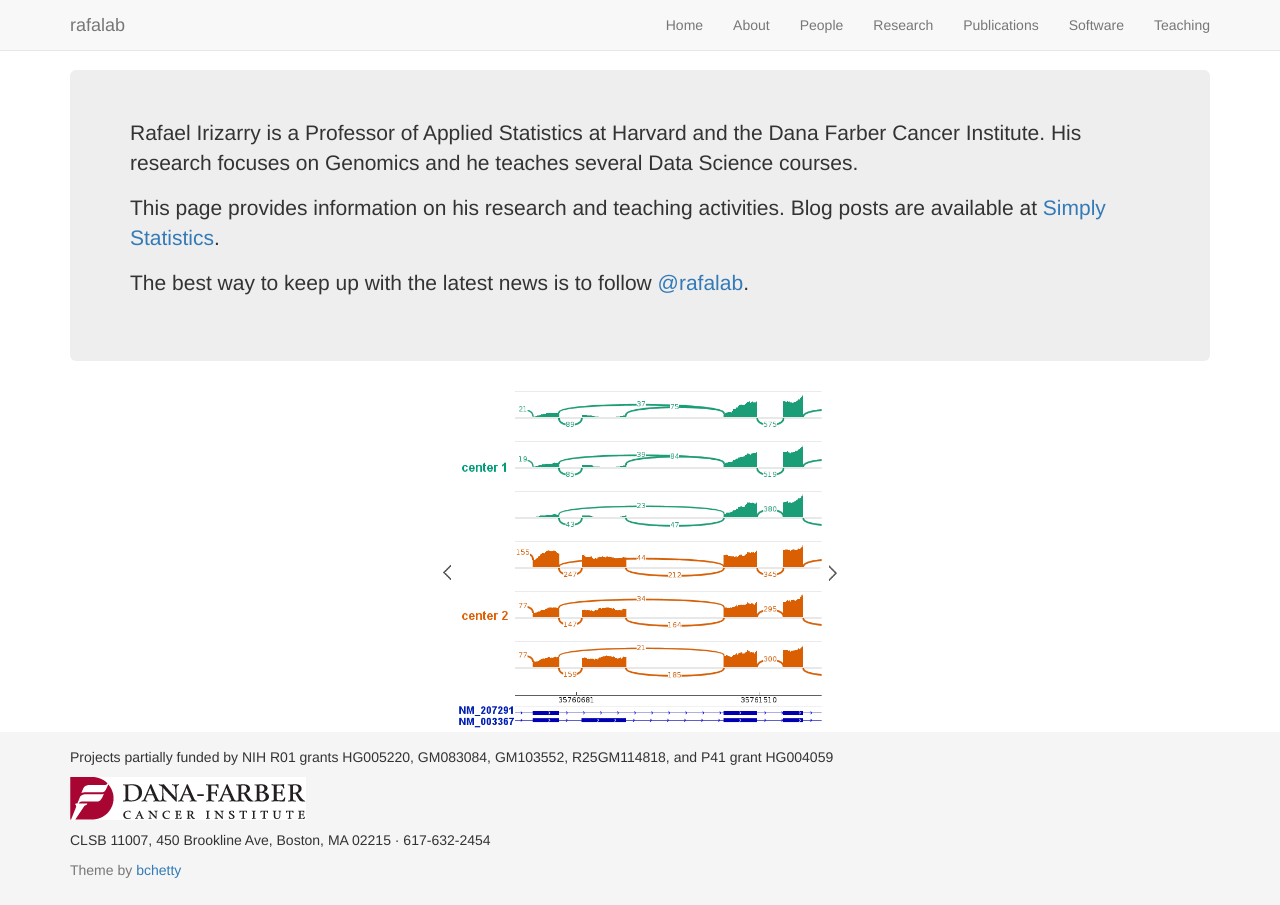
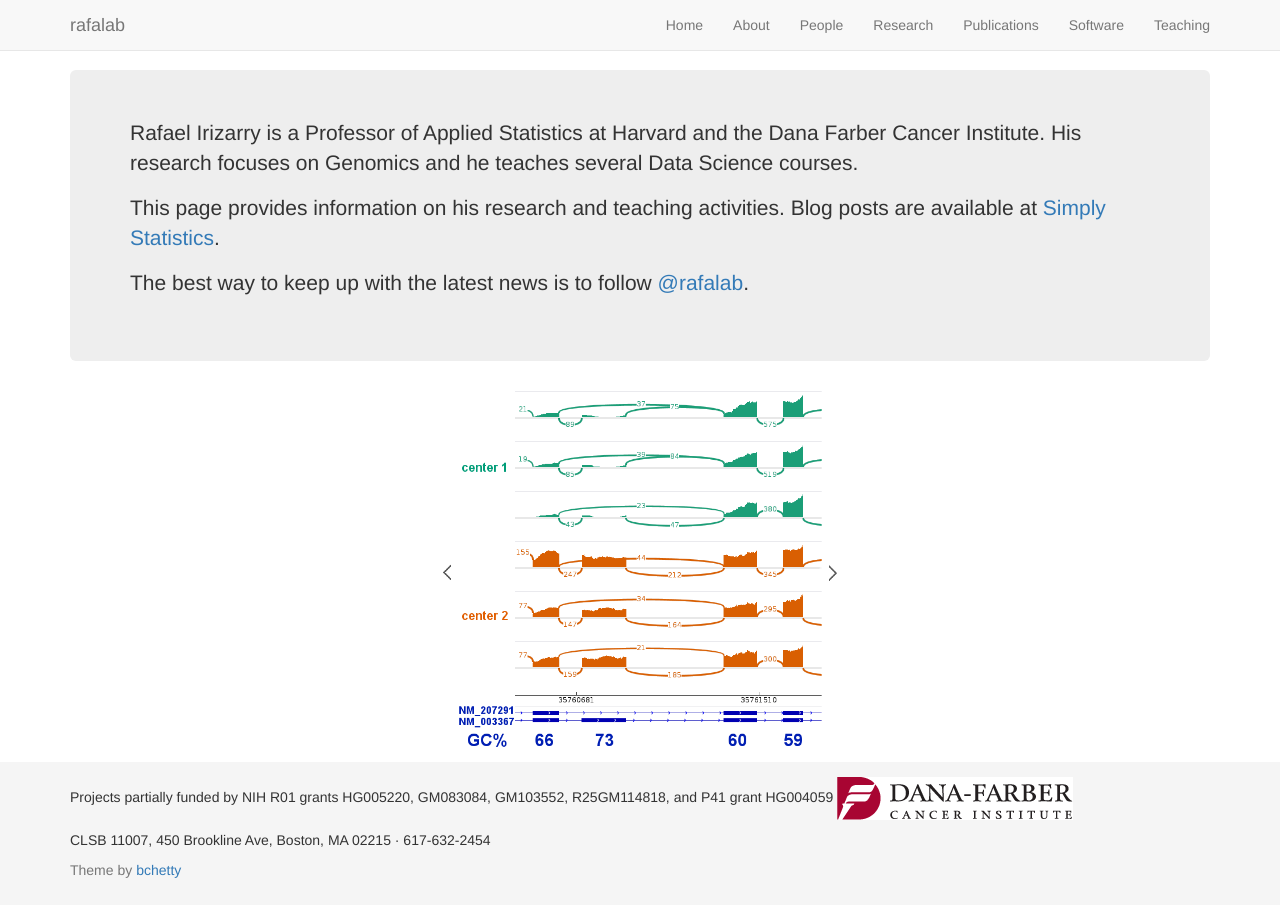
Before and after one commit to rafalab/rafalab.github.io, a Jekyll site: the page built from index.html, in a window 1280 px wide. Built offline with Jekyll 4.4.1, drawn with Linux system fonts in a browser that asks for light colours; nearby versions of some CDN libraries; the list of posts is cut into pages by our own code.

Commit message:
Update footer.html

```diff
--- a/_includes/footer.html
+++ b/_includes/footer.html
@@ -3,7 +3,7 @@
     <p>
     Projects partially funded by NIH R01 grants
   HG005220, GM083084, GM103552, R25GM114818, and P41 grant
-  HG004059 <p class="alignright"><img data-u="image" src="assets/img/DFimgHeader.gif" /></p>
+  HG004059 <img data-u="image" src="assets/img/DFimgHeader.gif" />
 <p> CLSB 11007, 450 Brookline Ave, Boston, MA 02215 &middot;
   617-632-2454 </p>
     </p>
```
